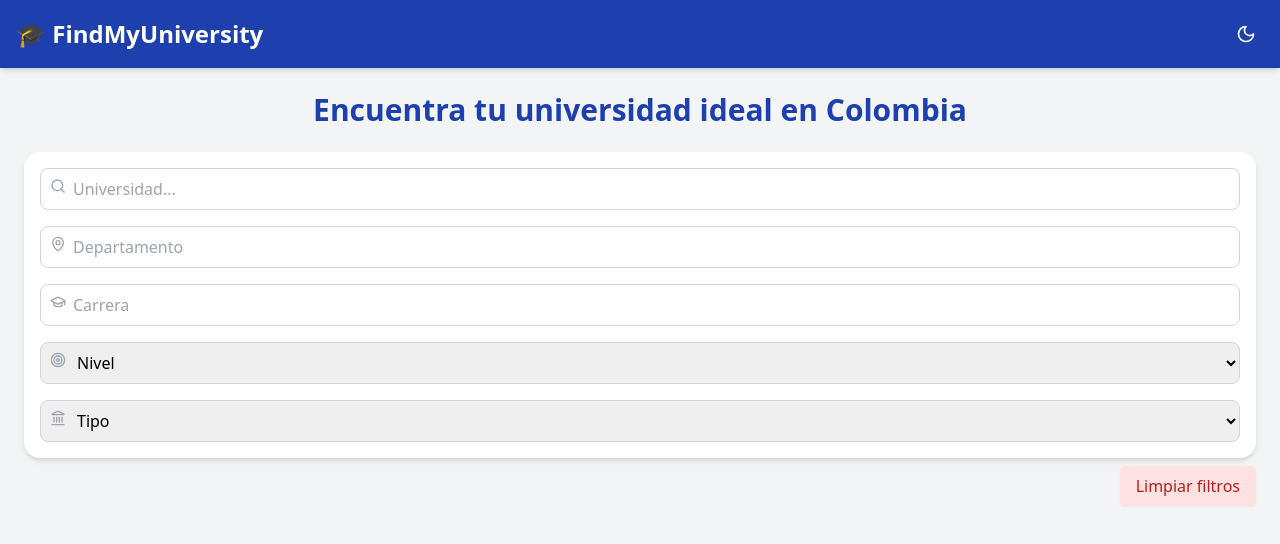
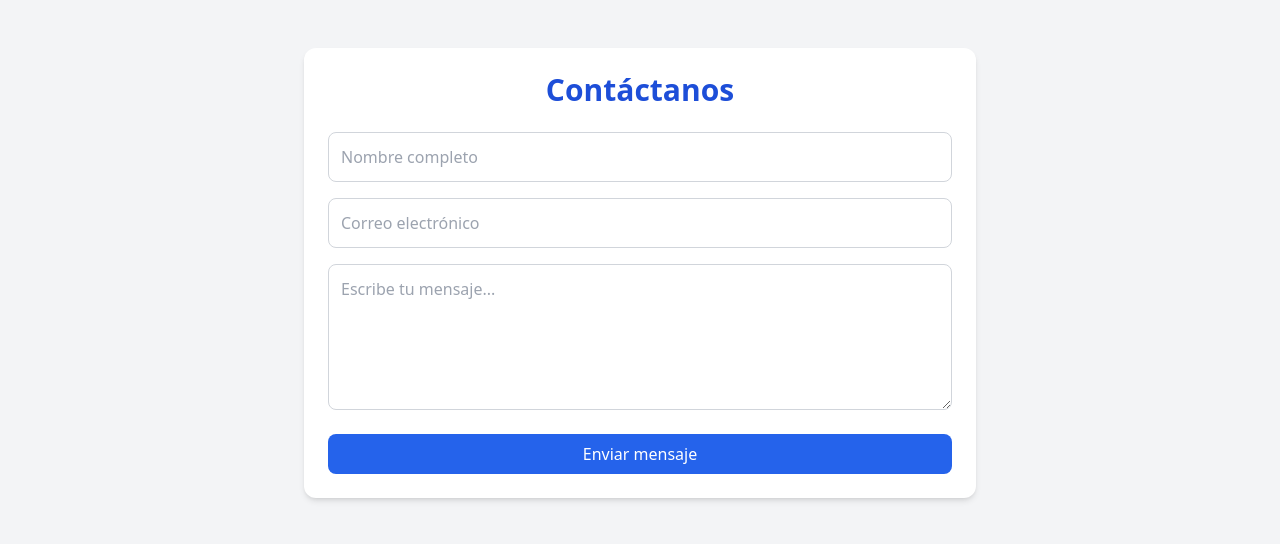
Before and after one commit to Swishes29/SoulSpa, a React (Vite) app: page /contacto in a window 1280 px wide. Shown: the top 544 px of the page. Built offline with nearby package versions, Linux system fonts and the light colour scheme.

Commit message:
Seccion Contacto agregado

```diff
--- a/package.json
+++ b/package.json
@@ -13,7 +13,8 @@
     "findmyuniversity-v2": "file:",
     "lucide-react": "^0.483.0",
     "react": "^19.0.0",
-    "react-dom": "^19.0.0"
+    "react-dom": "^19.0.0",
+    "react-router-dom": "^7.4.0"
   },
   "devDependencies": {
     "@eslint/js": "^9.21.0",
--- a/src/App.jsx
+++ b/src/App.jsx
@@ -1,10 +1,18 @@
-import Home from './pages/Home';
-function App() {
+// src/App.jsx
+import React from "react";
+import { BrowserRouter as Router, Routes, Route } from "react-router-dom";
+import Home from "./pages/Home";
+import Contacto from "./pages/Contacto";
+
+const App = () => {
   return (
-    <div className="min-h-screen flex items-center justify-center bg-gray-100">
-      <Home />
-    </div>
+    <Router>
+      <Routes>
+        <Route path="/" element={<Home />} />
+        <Route path="/contacto" element={<Contacto />} />
+      </Routes>
+    </Router>
   );
-}
+};
 
 export default App;
--- /dev/null
+++ b/src/pages/Contacto.jsx
@@ -0,0 +1,36 @@
+import React from "react";
+
+const Contacto = () => {
+  return (
+    <div className="min-h-screen bg-gray-100 dark:bg-gray-900 text-gray-900 dark:text-white px-4 py-12 flex flex-col items-center">
+      <div className="w-full max-w-2xl bg-white dark:bg-gray-800 rounded-xl shadow-md p-6">
+        <h1 className="text-3xl font-bold mb-6 text-center text-blue-700 dark:text-blue-300">Contáctanos</h1>
+        <form className="grid grid-cols-1 gap-4">
+          <input
+            type="text"
+            placeholder="Nombre completo"
+            className="p-3 rounded-lg border border-gray-300 dark:border-gray-600 bg-white dark:bg-gray-700 focus:outline-none focus:ring-2 focus:ring-blue-400"
+          />
+          <input
+            type="email"
+            placeholder="Correo electrónico"
+            className="p-3 rounded-lg border border-gray-300 dark:border-gray-600 bg-white dark:bg-gray-700 focus:outline-none focus:ring-2 focus:ring-blue-400"
+          />
+          <textarea
+            placeholder="Escribe tu mensaje..."
+            rows="5"
+            className="p-3 rounded-lg border border-gray-300 dark:border-gray-600 bg-white dark:bg-gray-700 focus:outline-none focus:ring-2 focus:ring-blue-400"
+          ></textarea>
+          <button
+            type="submit"
+            className="mt-2 bg-blue-600 hover:bg-blue-700 text-white font-medium py-2 px-4 rounded-lg transition"
+          >
+            Enviar mensaje
+          </button>
+        </form>
+      </div>
+    </div>
+  );
+};
+
+export default Contacto;
--- a/src/pages/Home.jsx
+++ b/src/pages/Home.jsx
@@ -2,9 +2,10 @@ import React, { useState, useEffect } from "react";
 import universitiesData from "../data/universities.json";
 import FilterBar, { NoResults } from "../components/FilterBar";
 import UniversityCard from "../components/UniversityCard";
-import { Moon, Sun } from "lucide-react";
+import { Moon, Sun, Compass, Home as HomeIcon } from "lucide-react";
+import { Link } from "react-router-dom";
 
-const Navbar = ({ darkMode, toggleDarkMode }) => (
+const Navbar = ({ darkMode, toggleDarkMode, explorar }) => (
   <header className={`${
     darkMode ? "bg-gray-900 text-white" : "bg-blue-800 text-white"
   } shadow-md sticky top-0 z-50 transition-colors`}>
@@ -13,10 +14,10 @@ const Navbar = ({ darkMode, toggleDarkMode }) => (
         🎓 FindMyUniversity
       </h1>
       <div className="flex items-center gap-6">
-        <nav className="hidden md:flex gap-6 text-sm">
-          <a href="#" className="hover:underline">Inicio</a>
-          <a href="#" className="hover:underline">Explorar</a>
-          <a href="#" className="hover:underline">Contacto</a>
+        <nav className="hidden md:flex gap-6 text-sm items-center">
+          <a href="#top" className="hover:underline flex items-center gap-1"><HomeIcon className="w-4 h-4" />Inicio</a>
+          <button onClick={explorar} className="hover:underline flex items-center gap-1"><Compass className="w-4 h-4" />Explorar</button>
+          <Link to="/contacto" className="hover:underline flex items-center gap-1">📩 Contáctanos</Link>
         </nav>
         <button
           onClick={toggleDarkMode}
@@ -58,6 +59,10 @@ const Home = () => {
     setCurrentPage(1);
   };
 
+  const explorar = () => {
+    setFilters({ tipo: "Pública", nombre: "", departamento: "", carrera: "", nivel: "" });
+  };
+
   useEffect(() => {
     const isAnyFilterFilled = Object.values(filters).some((value) => value.trim() !== "");
     if (!isAnyFilterFilled) {
@@ -68,8 +73,8 @@ const Home = () => {
       const nombreMatch = uni.nombre.toLowerCase().includes(filters.nombre.toLowerCase());
       const departamentoMatch = uni.departamento.toLowerCase().includes(filters.departamento.toLowerCase());
       const carreraMatch = filters.carrera === "" || uni.carreras.some((c) => c.toLowerCase().includes(filters.carrera.toLowerCase()));
-      const nivelMatch = filters.nivel === "" || uni.nivel === filters.nivel;
-      const tipoMatch = filters.tipo === "" || uni.tipo === filters.tipo;
+      const nivelMatch = filters.nivel === "" || uni.nivel.toLowerCase() === filters.nivel.toLowerCase();
+      const tipoMatch = filters.tipo === "" || uni.tipo.toLowerCase() === filters.tipo.toLowerCase();
 
       return nombreMatch && departamentoMatch && carreraMatch && nivelMatch && tipoMatch;
     });
@@ -83,10 +88,16 @@ const Home = () => {
   const paginatedData = filteredData.slice((currentPage - 1) * itemsPerPage, currentPage * itemsPerPage);
 
   return (
-    <div className={`min-h-screen transition-colors ${darkMode ? "bg-gray-900 text-white" : "bg-gray-100 text-black"}`}>
-      <Navbar darkMode={darkMode} toggleDarkMode={toggleDarkMode} />
+    <div id="top" className={`min-h-screen transition-colors ${darkMode ? "bg-gray-900 text-white" : "bg-gray-100 text-black"}`}>
+      <Navbar
+        darkMode={darkMode}
+        toggleDarkMode={toggleDarkMode}
+        explorar={explorar}
+      />
       <main className="p-6 max-w-7xl mx-auto">
-        <h2 className="text-3xl font-bold mb-6 text-center text-blue-800 dark:text-blue-300">Encuentra tu universidad ideal en Colombia</h2>
+        <h2 className="text-3xl font-bold mb-6 text-center text-blue-800 dark:text-blue-300">
+          Encuentra tu universidad ideal en Colombia
+        </h2>
 
         <div className="flex justify-between items-center mb-4 flex-wrap gap-2">
           <FilterBar filters={filters} setFilters={setFilters} />
```
Also changed, not shown: 1 other file (tests, documents, lock files or other folders).
